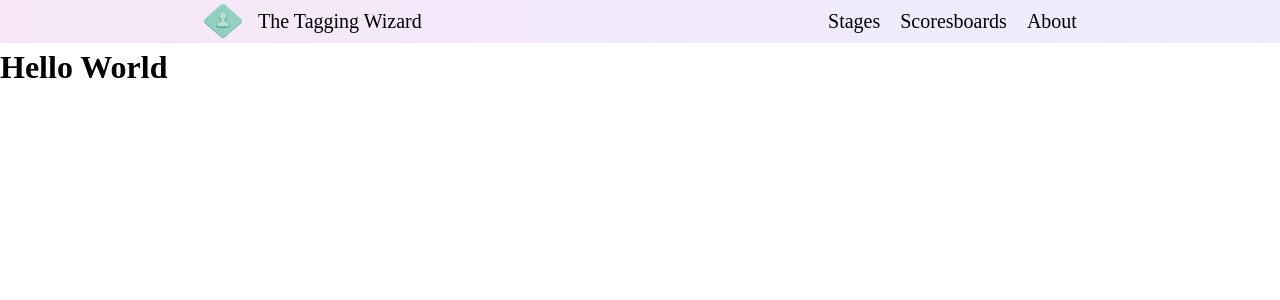
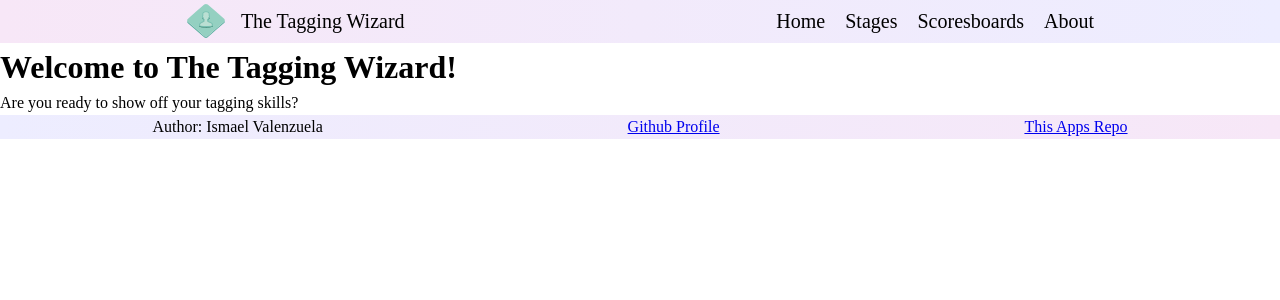
Before and after one commit to Ishm4el/Image-Tagging-App, a React (Vite) app in the folder client/: page / in a window 1280 px wide. Shown: the top 300 px of the page. Built offline with nearby package versions, Linux system fonts and the light colour scheme.

Commit message:
Created an error landing page. Created a base color css file. reset the routes, so that index will function as a base for all the outlet routes.

```diff
--- /dev/null
+++ b/client/src/App.module.css
@@ -0,0 +1,14 @@
+@import "./colors.module.css";
+
+.container-main {
+}
+
+.container-footer {
+  display: flex;
+  justify-content: space-around;
+  background-image: linear-gradient(
+    to left,
+    var(--lightPrimaryBg),
+    var(--lightSecondaryBg)
+  );
+}
--- a/client/src/App.tsx
+++ b/client/src/App.tsx
@@ -1,11 +1,15 @@
+import { ReactElement } from "react";
 import NavigationBar from "./components/NavigationBar";
 import appLogo from "/personal-svgrepo-com.svg";
+import { Outlet } from "react-router-dom";
+import styles from "./App.module.css";
 
-function App() {
+function App(): ReactElement {
   return (
     <>
       <NavigationBar
         links={[
+          { linkTitle: "Home", linkAddress: "/" },
           { linkTitle: "Stages", linkAddress: "/Stages" },
           { linkTitle: "Scoresboards", linkAddress: "/Scoreboards" },
           { linkTitle: "About", linkAddress: "/About" },
@@ -16,7 +20,16 @@ function App() {
           homeRoute: "/",
         }}
       />
-      <h1>Hello World</h1>
+      <main className={styles["container-main"]}>
+        <Outlet />
+      </main>
+      <footer className={styles["container-footer"]}>
+        <span>Author: Ismael Valenzuela</span>
+        <a href="https://github.com/Ishm4el">Github Profile</a>
+        <a href="https://github.com/Ishm4el/Image-Tagging-App">
+          This Apps Repo
+        </a>
+      </footer>
     </>
   );
 }
--- /dev/null
+++ b/client/src/ErrorPage.tsx
@@ -0,0 +1,12 @@
+import { Link } from "react-router-dom";
+
+export default function ErrorPage(): React.ReactElement {
+  return (
+    <div className="container-error-page">
+      <div className="card-response">
+        <h1>This route does not exist, sorry!</h1>
+        <Link to="/">Return to the homepage by clicking here!</Link>
+      </div>
+    </div>
+  );
+}
--- /dev/null
+++ b/client/src/colors.module.css
@@ -0,0 +1,5 @@
+:root {
+  --lightBaseBg: white;
+  --lightPrimaryBg: rgb(247, 231, 247);
+  --lightSecondaryBg: rgb(237, 237, 255);
+}
--- a/client/src/routes.tsx
+++ b/client/src/routes.tsx
@@ -1,10 +1,14 @@
-import App from "./App"
+import App from "./App";
 import type { RouteObject } from "react-router-dom";
-const routes : RouteObject[] = [
-    {
-        path: "/",
-        element: <App />,
-    }
-]
+import ErrorPage from "./ErrorPage";
+import Home from "./routes/Home";
+const routes: RouteObject[] = [
+  {
+    path: "/",
+    element: <App />,
+    errorElement: <ErrorPage />,
+    children: [{ index: true, element: <Home /> }],
+  },
+];
 
 export default routes;
--- /dev/null
+++ b/client/src/routes/Home.tsx
@@ -0,0 +1,11 @@
+export default function Home(): React.ReactElement {
+  return (
+    <>
+      <div className="card-home-welcome">
+        <h1>Welcome to The Tagging Wizard!</h1>
+        <p>Are you ready to show off your tagging skills?</p>
+      </div>
+
+    </>
+  );
+}
```
